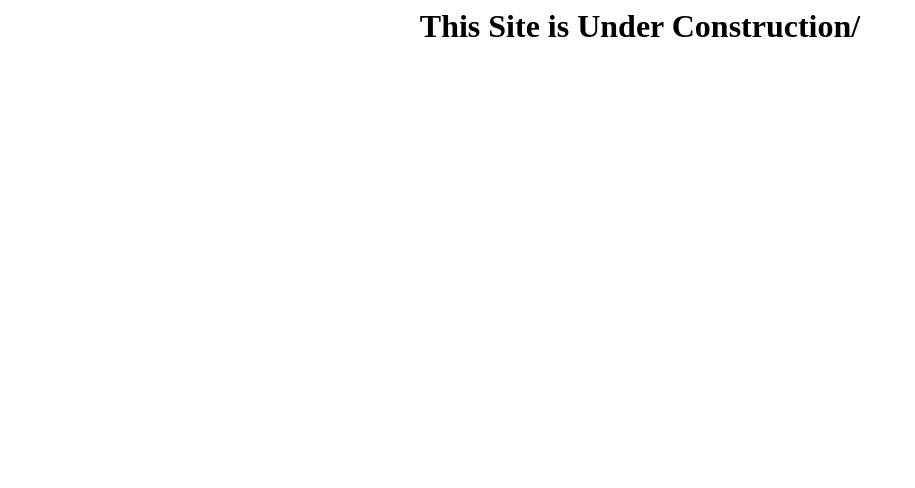
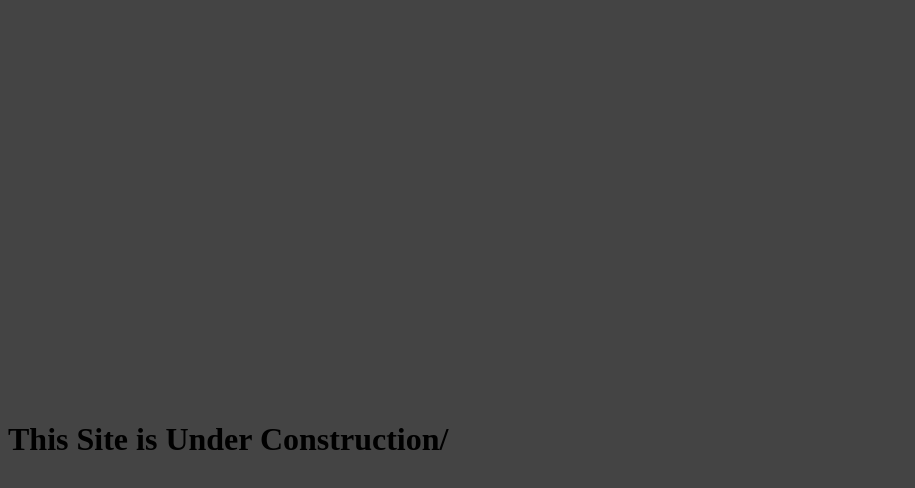
Before and after one commit to siginanjar/siginanjar.github.io, a plain HTML site: page index.html in a window 1280 px wide. Shown: the whole page, without its empty margins (0-915 px from the left). Drawn offline with Linux system fonts and the light colour scheme.

Commit message:
Update index.html

```diff
--- a/index.html
+++ b/index.html
@@ -2,8 +2,8 @@
 <head>
 <title>MineSet</title>
 </head>
-<body>
-<center>
+<body style="background: #444444">
+<center style="position: absolute; top: 50%;">
 <h1>This Site is Under Construction/<h1>
 </center>
 </body>
```
